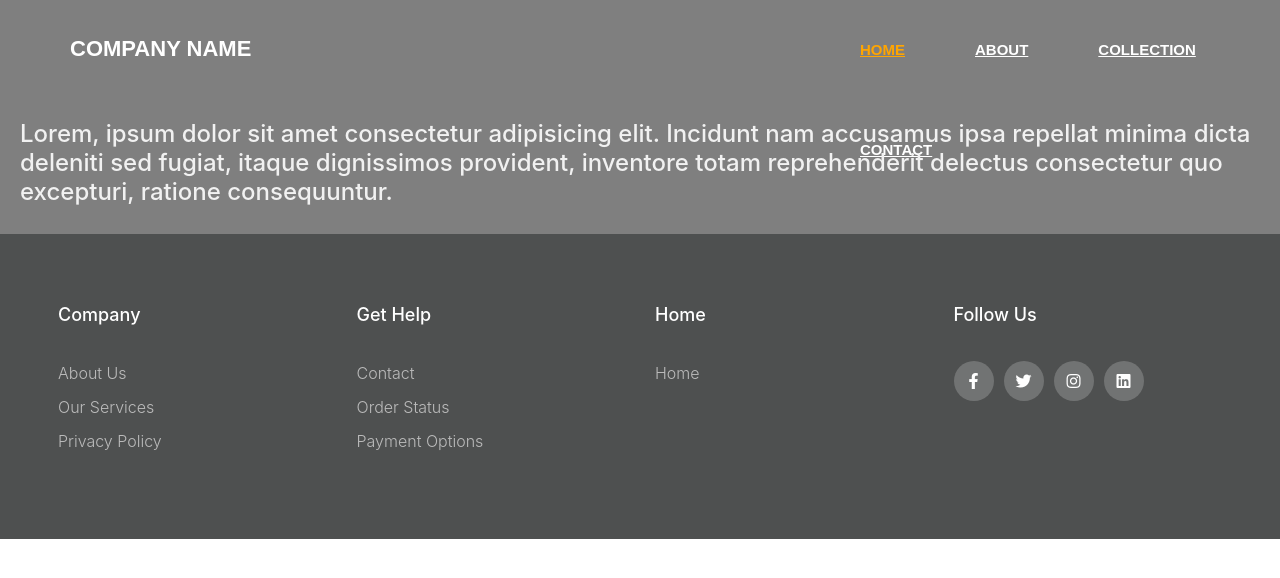
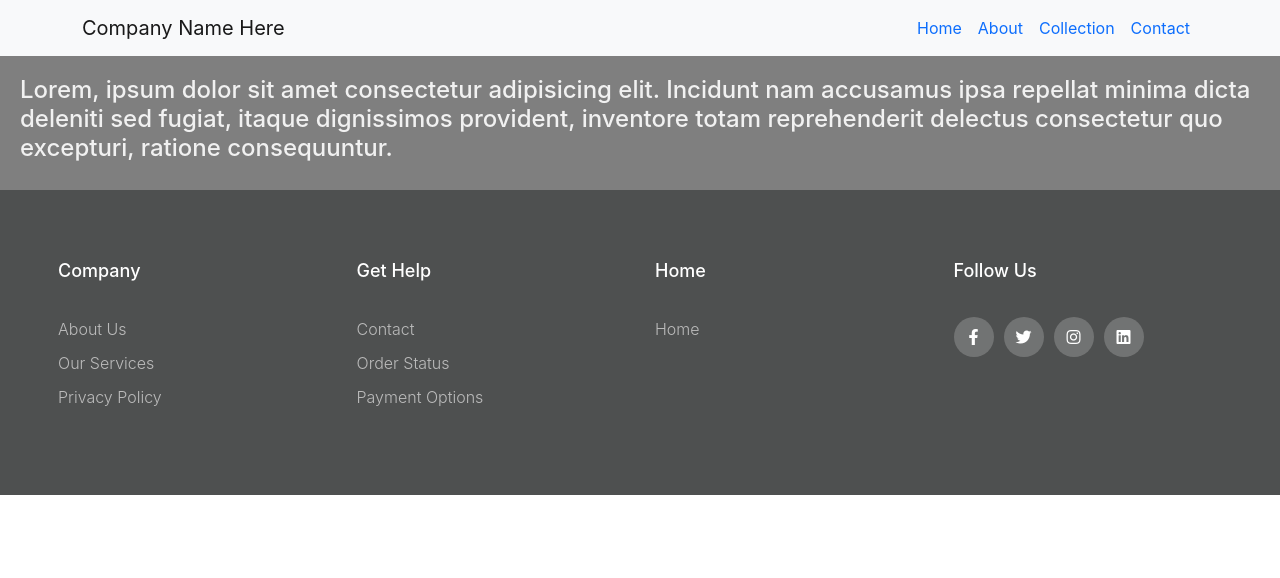
Before and after one commit to prashant0829/trade-site, a React (Create React App) app: page / in a window 1280 px wide. Shown: the top 578 px of the page. Built offline with nearby package versions, Linux system fonts and the light colour scheme.

Commit message:
navbar added

```diff
--- a/src/App.css
+++ b/src/App.css
@@ -351,3 +351,9 @@ ol,
 ul {
   padding-left: 0;
 }
+
+/* Prashant here */
+
+.navbar-nav {
+  margin-left: auto;
+}
--- a/src/App.js
+++ b/src/App.js
@@ -4,33 +4,13 @@ import Index from "./components/Index";
 import About from "./components/About";
 import Collection from "./components/Collection";
 import Contact from "./components/Contact";
+import Navbar from "./components/Navbar";
 
 function App() {
   return (
     <div className="">
       <Router>
-        <div className="menu">
-          <div className="leftmenu">
-            <h4>COMPANY NAME </h4>
-          </div>
-
-          <div className="rightmenu">
-            <ul>
-              <li id="firstlist">
-                <Link to="/">Home</Link>
-              </li>
-              <li>
-                <Link to="/about">About</Link>
-              </li>
-              <li>
-                <Link to="/collection">Collection</Link>
-              </li>
-              <li>
-                <Link to="/contact">Contact</Link>
-              </li>
-            </ul>
-          </div>
-        </div>
+        <Navbar />
         <Switch>
           <Route exact path="/">
             <Index />
--- /dev/null
+++ b/src/components/Navbar.jsx
@@ -0,0 +1,60 @@
+import React from "react";
+import { Link } from "react-router-dom";
+
+const Navbar = () => {
+  return (
+    <div>
+      <nav class="navbar navbar-expand-lg navbar-light bg-light fixed">
+        <div class="container">
+          <a class="navbar-brand" href="#">
+            Company Name Here
+          </a>
+          <button
+            class="navbar-toggler"
+            type="button"
+            data-bs-toggle="collapse"
+            data-bs-target="#navbarNav"
+            aria-controls="navbarNav"
+            aria-expanded="false"
+            aria-label="Toggle navigation">
+            <span class="navbar-toggler-icon"></span>
+          </button>
+          <div class="collapse navbar-collapse" id="navbarNav">
+            <ul class="navbar-nav">
+              <li class="nav-item">
+                <a class="nav-link " aria-current="page" href="#">
+                  <Link style={{ textDecoration: "none" }} to="/">
+                    Home
+                  </Link>
+                </a>
+              </li>
+              <li class="nav-item">
+                <a class="nav-link" href="#">
+                  <Link style={{ textDecoration: "none" }} to="/about">
+                    About
+                  </Link>
+                </a>
+              </li>
+              <li class="nav-item">
+                <a class="nav-link" href="#">
+                  <Link style={{ textDecoration: "none" }} to="/Collection">
+                    Collection
+                  </Link>
+                </a>
+              </li>
+              <li class="nav-item">
+                <a class="nav-link " href="#">
+                  <Link style={{ textDecoration: "none" }} to="/contact">
+                    Contact
+                  </Link>
+                </a>
+              </li>
+            </ul>
+          </div>
+        </div>
+      </nav>
+    </div>
+  );
+};
+
+export default Navbar;
```
